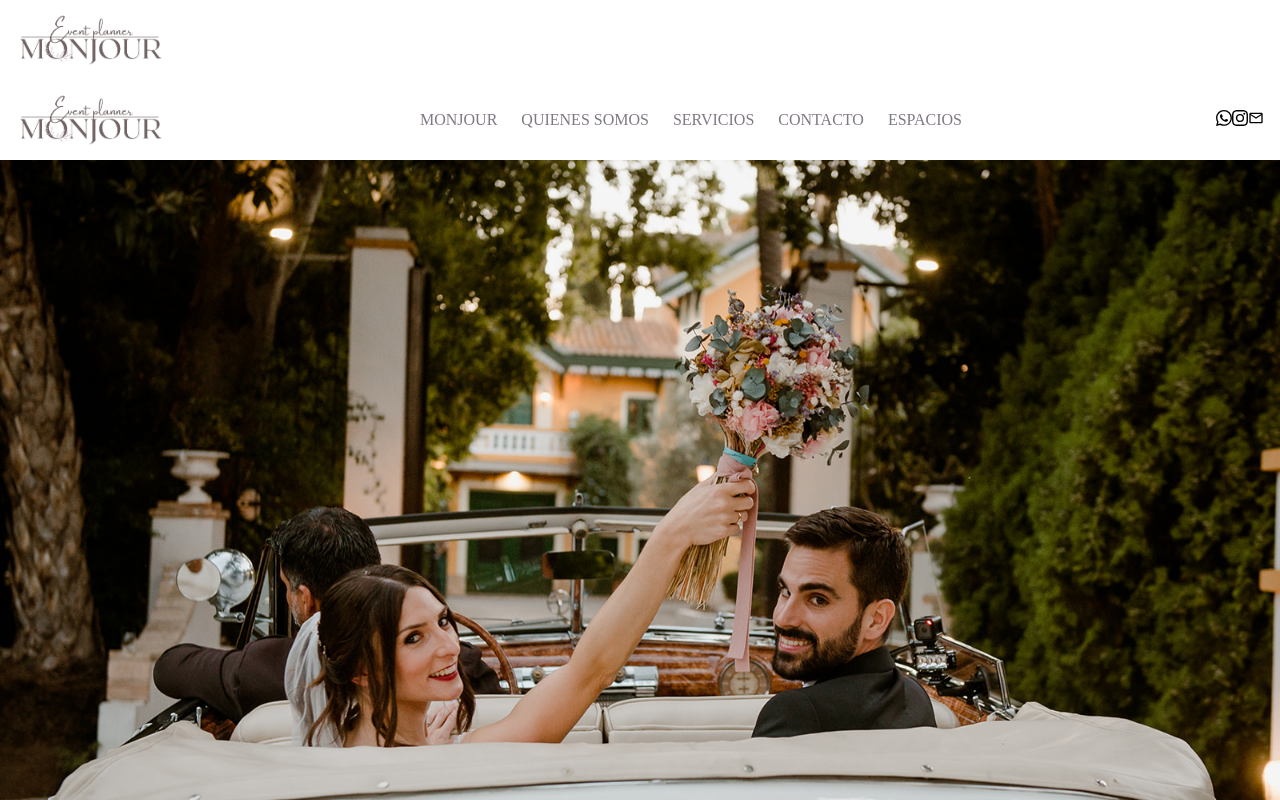
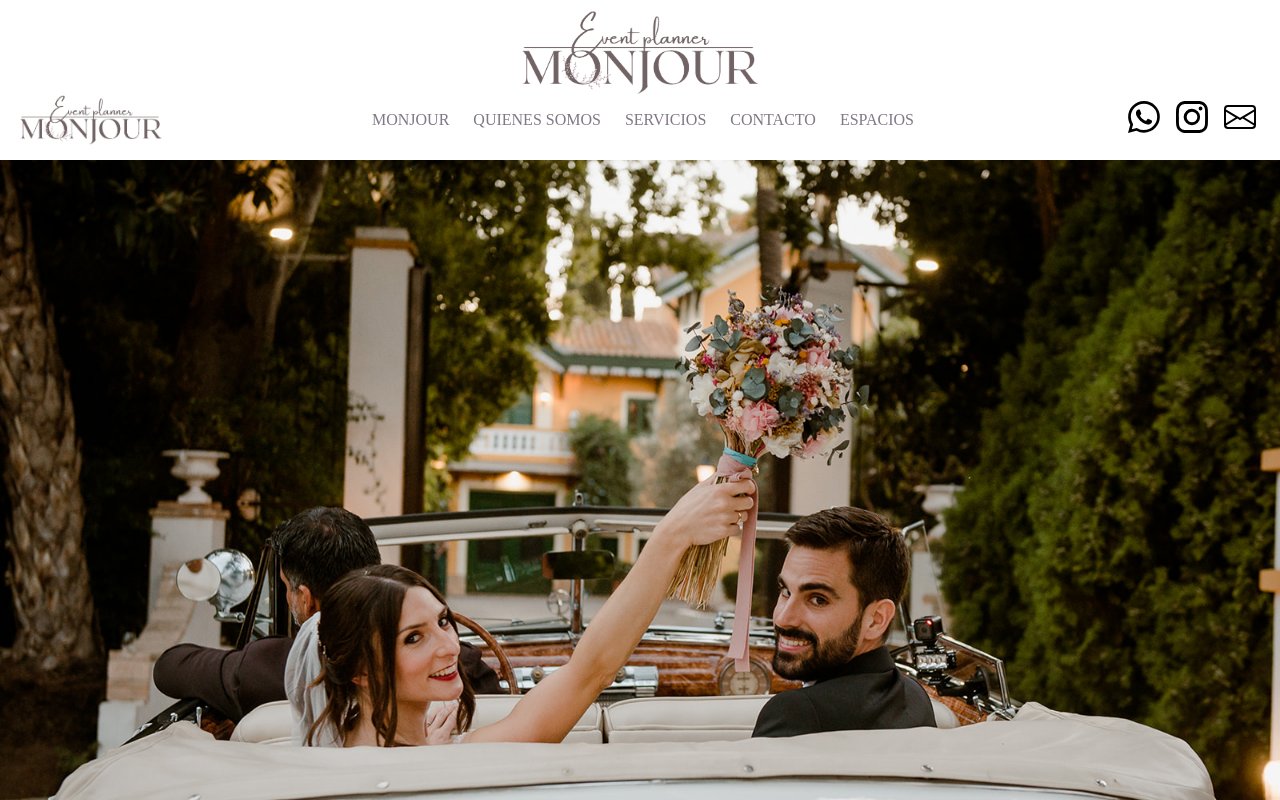
Before and after one commit to monjour/web, a Next.js app: page / in a window 1280 px wide. Shown: the top 800 px of the page. Built offline with nearby package versions, Linux system fonts and the light colour scheme.

Commit message:
Fix icons and align image center

```diff
--- a/app/components/navigation/navbar/icons.tsx
+++ b/app/components/navigation/navbar/icons.tsx
@@ -1,43 +1,43 @@
 import * as React from "react";
 
-export function IconEmail(props: React.SVGProps<SVGSVGElement>) {
+export function IconEmail() {
   return (
     <svg
-      viewBox="0 0 24 24"
+      xmlns="http://www.w3.org/2000/svg"
+      width="32"
+      height="32"
       fill="currentColor"
-      height="1em"
-      width="1em"
-      {...props}
+      viewBox="0 0 16 16"
     >
-      <path d="M22 6c0-1.1-.9-2-2-2H4c-1.1 0-2 .9-2 2v12c0 1.1.9 2 2 2h16c1.1 0 2-.9 2-2V6m-2 0l-8 5-8-5h16m0 12H4V8l8 5 8-5v10z" />
+      <path d="M0 4a2 2 0 0 1 2-2h12a2 2 0 0 1 2 2v8a2 2 0 0 1-2 2H2a2 2 0 0 1-2-2zm2-1a1 1 0 0 0-1 1v.217l7 4.2 7-4.2V4a1 1 0 0 0-1-1zm13 2.383-4.708 2.825L15 11.105zm-.034 6.876-5.64-3.471L8 9.583l-1.326-.795-5.64 3.47A1 1 0 0 0 2 13h12a1 1 0 0 0 .966-.741M1 11.105l4.708-2.897L1 5.383z" />
     </svg>
   );
 }
 
-export function IconInstagram(props: React.SVGProps<SVGSVGElement>) {
+export function IconInstagram() {
   return (
     <svg
+      xmlns="http://www.w3.org/2000/svg"
+      width="32"
+      height="32"
       fill="currentColor"
       viewBox="0 0 16 16"
-      height="1em"
-      width="1em"
-      {...props}
     >
-      <path d="M8 0C5.829 0 5.556.01 4.703.048 3.85.088 3.269.222 2.76.42a3.917 3.917 0 00-1.417.923A3.927 3.927 0 00.42 2.76C.222 3.268.087 3.85.048 4.7.01 5.555 0 5.827 0 8.001c0 2.172.01 2.444.048 3.297.04.852.174 1.433.372 1.942.205.526.478.972.923 1.417.444.445.89.719 1.416.923.51.198 1.09.333 1.942.372C5.555 15.99 5.827 16 8 16s2.444-.01 3.298-.048c.851-.04 1.434-.174 1.943-.372a3.916 3.916 0 001.416-.923c.445-.445.718-.891.923-1.417.197-.509.332-1.09.372-1.942C15.99 10.445 16 10.173 16 8s-.01-2.445-.048-3.299c-.04-.851-.175-1.433-.372-1.941a3.926 3.926 0 00-.923-1.417A3.911 3.911 0 0013.24.42c-.51-.198-1.092-.333-1.943-.372C10.443.01 10.172 0 7.998 0h.003zm-.717 1.442h.718c2.136 0 2.389.007 3.232.046.78.035 1.204.166 1.486.275.373.145.64.319.92.599.28.28.453.546.598.92.11.281.24.705.275 1.485.039.843.047 1.096.047 3.231s-.008 2.389-.047 3.232c-.035.78-.166 1.203-.275 1.485a2.47 2.47 0 01-.599.919c-.28.28-.546.453-.92.598-.28.11-.704.24-1.485.276-.843.038-1.096.047-3.232.047s-2.39-.009-3.233-.047c-.78-.036-1.203-.166-1.485-.276a2.478 2.478 0 01-.92-.598 2.48 2.48 0 01-.6-.92c-.109-.281-.24-.705-.275-1.485-.038-.843-.046-1.096-.046-3.233 0-2.136.008-2.388.046-3.231.036-.78.166-1.204.276-1.486.145-.373.319-.64.599-.92.28-.28.546-.453.92-.598.282-.11.705-.24 1.485-.276.738-.034 1.024-.044 2.515-.045v.002zm4.988 1.328a.96.96 0 100 1.92.96.96 0 000-1.92zm-4.27 1.122a4.109 4.109 0 100 8.217 4.109 4.109 0 000-8.217zm0 1.441a2.667 2.667 0 110 5.334 2.667 2.667 0 010-5.334z" />
+      <path d="M8 0C5.829 0 5.556.01 4.703.048 3.85.088 3.269.222 2.76.42a3.9 3.9 0 0 0-1.417.923A3.9 3.9 0 0 0 .42 2.76C.222 3.268.087 3.85.048 4.7.01 5.555 0 5.827 0 8.001c0 2.172.01 2.444.048 3.297.04.852.174 1.433.372 1.942.205.526.478.972.923 1.417.444.445.89.719 1.416.923.51.198 1.09.333 1.942.372C5.555 15.99 5.827 16 8 16s2.444-.01 3.298-.048c.851-.04 1.434-.174 1.943-.372a3.9 3.9 0 0 0 1.416-.923c.445-.445.718-.891.923-1.417.197-.509.332-1.09.372-1.942C15.99 10.445 16 10.173 16 8s-.01-2.445-.048-3.299c-.04-.851-.175-1.433-.372-1.941a3.9 3.9 0 0 0-.923-1.417A3.9 3.9 0 0 0 13.24.42c-.51-.198-1.092-.333-1.943-.372C10.443.01 10.172 0 7.998 0zm-.717 1.442h.718c2.136 0 2.389.007 3.232.046.78.035 1.204.166 1.486.275.373.145.64.319.92.599s.453.546.598.92c.11.281.24.705.275 1.485.039.843.047 1.096.047 3.231s-.008 2.389-.047 3.232c-.035.78-.166 1.203-.275 1.485a2.5 2.5 0 0 1-.599.919c-.28.28-.546.453-.92.598-.28.11-.704.24-1.485.276-.843.038-1.096.047-3.232.047s-2.39-.009-3.233-.047c-.78-.036-1.203-.166-1.485-.276a2.5 2.5 0 0 1-.92-.598 2.5 2.5 0 0 1-.6-.92c-.109-.281-.24-.705-.275-1.485-.038-.843-.046-1.096-.046-3.233s.008-2.388.046-3.231c.036-.78.166-1.204.276-1.486.145-.373.319-.64.599-.92s.546-.453.92-.598c.282-.11.705-.24 1.485-.276.738-.034 1.024-.044 2.515-.045zm4.988 1.328a.96.96 0 1 0 0 1.92.96.96 0 0 0 0-1.92m-4.27 1.122a4.109 4.109 0 1 0 0 8.217 4.109 4.109 0 0 0 0-8.217m0 1.441a2.667 2.667 0 1 1 0 5.334 2.667 2.667 0 0 1 0-5.334" />
     </svg>
   );
 }
 
-export function IconWhatsapp(props: React.SVGProps<SVGSVGElement>) {
+export function IconWhatsapp() {
   return (
     <svg
+      xmlns="http://www.w3.org/2000/svg"
+      width="32"
+      height="32"
       fill="currentColor"
       viewBox="0 0 16 16"
-      height="1em"
-      width="1em"
-      {...props}
     >
-      <path d="M13.601 2.326A7.854 7.854 0 007.994 0C3.627 0 .068 3.558.064 7.926c0 1.399.366 2.76 1.057 3.965L0 16l4.204-1.102a7.933 7.933 0 003.79.965h.004c4.368 0 7.926-3.558 7.93-7.93A7.898 7.898 0 0013.6 2.326zM7.994 14.521a6.573 6.573 0 01-3.356-.92l-.24-.144-2.494.654.666-2.433-.156-.251a6.56 6.56 0 01-1.007-3.505c0-3.626 2.957-6.584 6.591-6.584a6.56 6.56 0 014.66 1.931 6.557 6.557 0 011.928 4.66c-.004 3.639-2.961 6.592-6.592 6.592zm3.615-4.934c-.197-.099-1.17-.578-1.353-.646-.182-.065-.315-.099-.445.099-.133.197-.513.646-.627.775-.114.133-.232.148-.43.05-.197-.1-.836-.308-1.592-.985-.59-.525-.985-1.175-1.103-1.372-.114-.198-.011-.304.088-.403.087-.088.197-.232.296-.346.1-.114.133-.198.198-.33.065-.134.034-.248-.015-.347-.05-.099-.445-1.076-.612-1.47-.16-.389-.323-.335-.445-.34-.114-.007-.247-.007-.38-.007a.729.729 0 00-.529.247c-.182.198-.691.677-.691 1.654 0 .977.71 1.916.81 2.049.098.133 1.394 2.132 3.383 2.992.47.205.84.326 1.129.418.475.152.904.129 1.246.08.38-.058 1.171-.48 1.338-.943.164-.464.164-.86.114-.943-.049-.084-.182-.133-.38-.232z" />
+      <path d="M13.601 2.326A7.85 7.85 0 0 0 7.994 0C3.627 0 .068 3.558.064 7.926c0 1.399.366 2.76 1.057 3.965L0 16l4.204-1.102a7.9 7.9 0 0 0 3.79.965h.004c4.368 0 7.926-3.558 7.93-7.93A7.9 7.9 0 0 0 13.6 2.326zM7.994 14.521a6.6 6.6 0 0 1-3.356-.92l-.24-.144-2.494.654.666-2.433-.156-.251a6.56 6.56 0 0 1-1.007-3.505c0-3.626 2.957-6.584 6.591-6.584a6.56 6.56 0 0 1 4.66 1.931 6.56 6.56 0 0 1 1.928 4.66c-.004 3.639-2.961 6.592-6.592 6.592m3.615-4.934c-.197-.099-1.17-.578-1.353-.646-.182-.065-.315-.099-.445.099-.133.197-.513.646-.627.775-.114.133-.232.148-.43.05-.197-.1-.836-.308-1.592-.985-.59-.525-.985-1.175-1.103-1.372-.114-.198-.011-.304.088-.403.087-.088.197-.232.296-.346.1-.114.133-.198.198-.33.065-.134.034-.248-.015-.347-.05-.099-.445-1.076-.612-1.47-.16-.389-.323-.335-.445-.34-.114-.007-.247-.007-.38-.007a.73.73 0 0 0-.529.247c-.182.198-.691.677-.691 1.654s.71 1.916.81 2.049c.098.133 1.394 2.132 3.383 2.992.47.205.84.326 1.129.418.475.152.904.129 1.246.08.38-.058 1.171-.48 1.338-.943.164-.464.164-.86.114-.943-.049-.084-.182-.133-.38-.232" />
     </svg>
   );
 }
--- a/app/components/navigation/navbar/index.tsx
+++ b/app/components/navigation/navbar/index.tsx
@@ -2,13 +2,19 @@
 import Link from "next/link";
 import Logo from "./Logo";
 import { IconInstagram, IconWhatsapp, IconEmail } from "./icons";
+import Image from "next/image";
 
 const Navbar = ({ toggle }: { toggle: () => void }) => {
   return (
     <div className="w-full h-40 bg-white sticky top-0">
       <div className="container mx-auto px-4 h-full">
-        <div className="flex justify-between items-center h-20">
-          <Logo />
+        <div className=" items-center h-20">
+        <Image className="mx-auto"
+        src="/monjour-logo-header.png"
+        width="250"
+        height="20"
+        alt="Logo de monjour."
+      />
         </div>
         <div className="flex justify-between items-center h-20">
           <Logo />
@@ -59,13 +65,13 @@
             </li>
           </ul>
           <div className="hidden md:block">
-            <button>
+            <button className=" px-2">
               <IconWhatsapp />
             </button>
-            <button>
+            <button className=" px-2">
               <IconInstagram />
             </button>
-            <button>
+            <button className=" px-2 ">
               <IconEmail />
             </button>
           </div>
```
